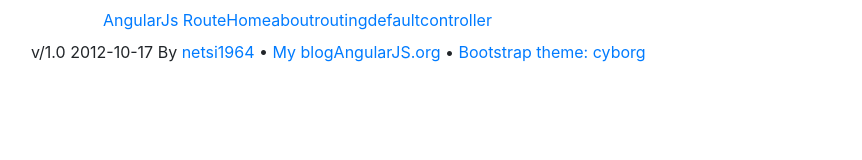
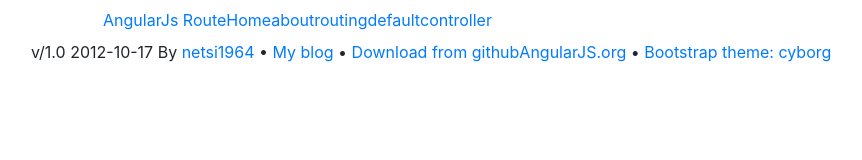
Before and after one commit to netsi1964/AngularJS-Route, a plain HTML site: page angularWebsite.html in a window 1280 px wide. Shown: the whole page, without its empty margins (39-901 px from the left). Drawn offline with nearby package versions, Linux system fonts and the light colour scheme.

Commit message:
Small changes
Added this git as a link

```diff
--- a/angularWebsite.html
+++ b/angularWebsite.html
@@ -40,7 +40,7 @@
         <li><a href="" ng-click="setRoute('routing')">routing</a></li>
         <li><a href="" ng-click="setRoute('nowhere')">default</a></li>
         <li><a href="" ng-click="setRoute('controller')">controller</a></li>
-          </ul>
+        </ul>
         </div><!-- /.nav-collapse -->
       </div>
     </div><!-- /navbar-inner -->
@@ -49,7 +49,7 @@
   <div ng-view></div>
   </div>
   <footer class="row">
-    <div class="span8">v/1.0 2012-10-17 By <a href="http://twitter.com/netsi1964">netsi1964</a> &bull; <a href="http://www.netsi.dk/wordpress">My blog</a></div>
+    <div class="span8">v/1.0 2012-10-17 By <a href="http://twitter.com/netsi1964">netsi1964</a> &bull; <a href="http://www.netsi.dk/wordpress">My blog</a> &bull; <a href="https://github.com/netsi1964/AngularJS-Route" target="_blank">Download from github</a></div>
     <div class="span4"><a href="http://angularjs.org/" target="_blank">AngularJS.org</a> &bull; <a href="http://bootswatch.com/cyborg/" target="_blank">Bootstrap theme: cyborg</a> </div>
   </footer>
 </div>
```
Also changed, not shown: 1 other file.
